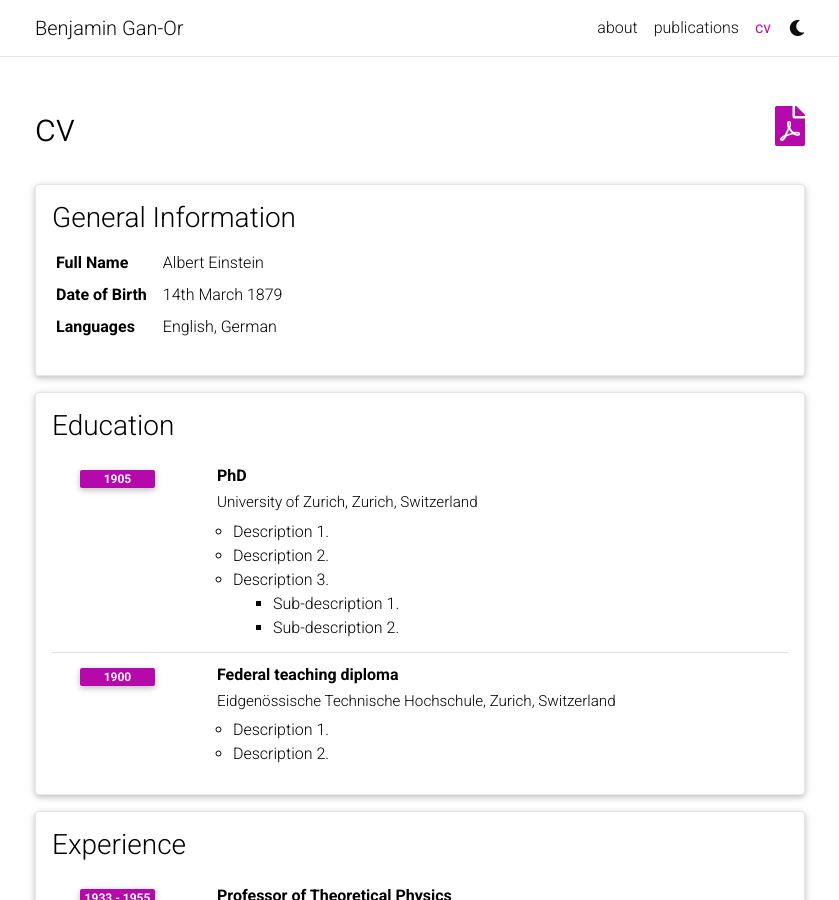
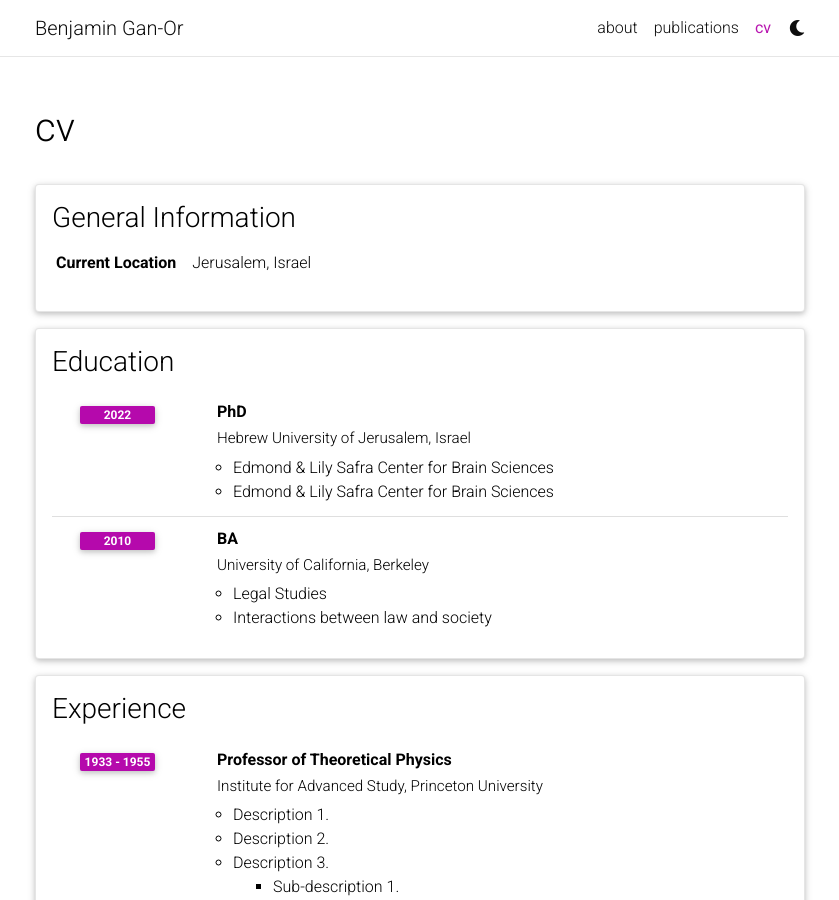
Before and after one commit to benganor/BGO, a Jekyll site: the page built from _pages/cv.md, in a window 1280 px wide and 900 px high. Shown: the whole window, without its empty margins (220-1059 px from the left). Built offline with Jekyll 4.4.1, drawn with Linux system fonts in a browser that asks for light colours; comment, search, counter and statistics services are not loaded; a style sheet for code colours, icons or effects is not loaded.

Commit message:
update cv

```diff
--- a/_data/cv.yml
+++ b/_data/cv.yml
@@ -2,31 +2,29 @@
   type: map
   contents:
     - name: Full Name
-      value: Albert Einstein
-    - name: Date of Birth
-      value: 14th March 1879
-    - name: Languages
-      value: English, German
+      value: Benjamin Gan-Or
+      name: Current Location
+      value: Jerusalem, Israel
 
 - title: Education
   type: time_table
   contents:
     - title: PhD
-      institution: University of Zurich, Zurich, Switzerland
-      year: 1905
+      institution: Hebrew University of Jerusalem, Israel
+      year: 2022
       description:
-        - Description 1.
-        - Description 2.
-        - title: Description 3.
-          contents:
-            - Sub-description 1.
-            - Sub-description 2.
-    - title: Federal teaching diploma
-      institution: Eidgenössische Technische Hochschule, Zurich, Switzerland
-      year: 1900
+        - Edmond & Lily Safra Center for Brain Sciences
+        - Edmond & Lily Safra Center for Brain Sciences
+#        - title: Description 3.
+ #         contents:
+  #          - Sub-description 1.
+   #         - Sub-description 2.
+    - title: BA
+      institution: University of California, Berkeley
+      year: 2010
       description:
-        - Description 1.
-        - Description 2.
+        - Legal Studies
+        - Interactions between law and society
 
 - title: Experience
   type: time_table
```
Also changed, not shown: _pages/cv.md (+1 -1 lines), assets/img/al-folio-preview.png (deleted), assets/img/photos-screenshot.png (deleted), assets/img/profile_pic_website.jpg (added), assets/img/projects-screenshot.png (deleted), assets/img/publications-screenshot.png (deleted).
